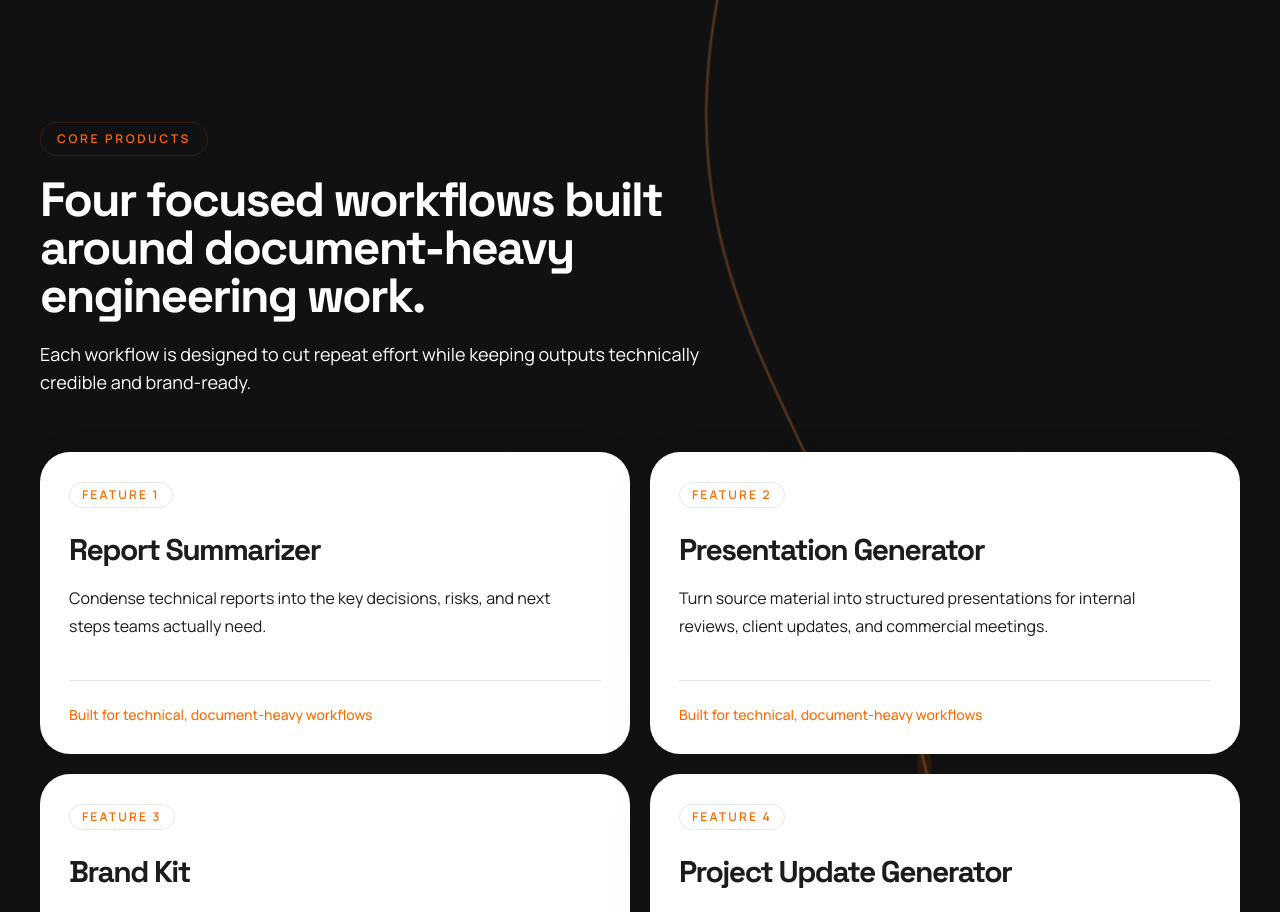
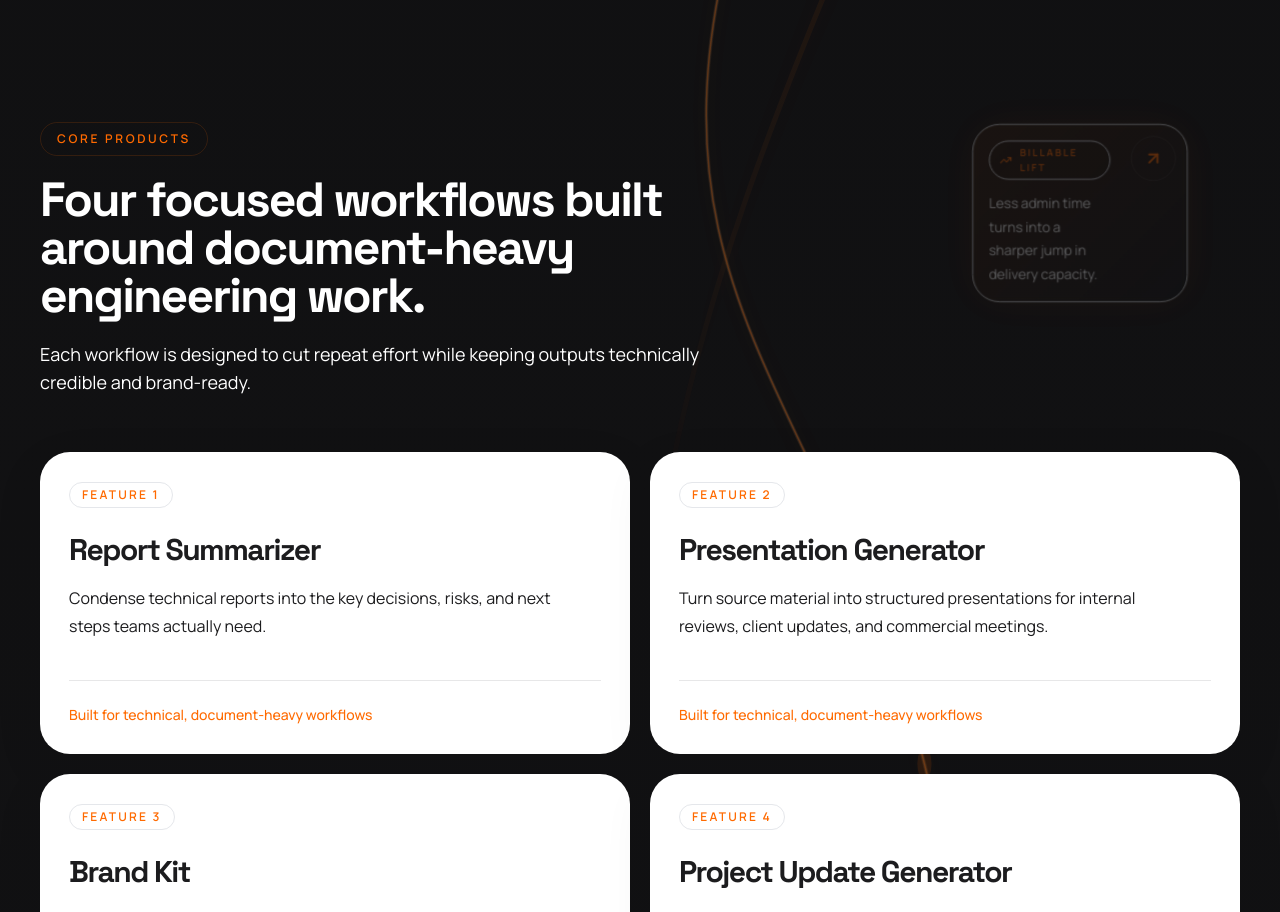
Before and after one commit to luverm/Reclaim, a Next.js app: page /Reclaim/ in a window 1280 px wide. Shown: the part 2640-3552 px from the top of the page. Built offline with nearby package versions, Linux system fonts and the light colour scheme.

Commit message:
Add mid-page billable lift surge

```diff
--- a/components/marketing/site-trend-background.tsx
+++ b/components/marketing/site-trend-background.tsx
@@ -1,6 +1,7 @@
 "use client";
 
 import { motion, useReducedMotion, useScroll, useTransform } from "framer-motion";
+import { ArrowUpRight, TrendingUp } from "lucide-react";
 
 const trendPath =
   "M 120 2820 C 220 2670, 320 2580, 450 2460 S 720 2230, 880 2100 S 1140 1880, 1040 1710 S 720 1490, 820 1320 S 1160 1080, 1070 900 S 760 650, 880 470 S 1150 250, 1260 110";
@@ -13,6 +14,9 @@ export function SiteTrendBackground() {
   const glowOpacity = useTransform(scrollYProgress, [0, 0.2, 0.9], [0.18, 0.32, 0.22]);
   const lineShift = useTransform(scrollYProgress, [0, 1], prefersReducedMotion ? [0, 0] : [0, -180]);
   const arrowLift = useTransform(scrollYProgress, [0, 1], prefersReducedMotion ? [0, 0] : [26, -14]);
+  const surgeY = useTransform(scrollYProgress, [0, 1], prefersReducedMotion ? [0, 0] : [90, -130]);
+  const surgeScale = useTransform(scrollYProgress, [0.2, 0.48, 0.62, 1], [0.9, 1.06, 1, 0.98]);
+  const surgeOpacity = useTransform(scrollYProgress, [0.18, 0.35, 0.8], [0, 0.9, 0.32]);
 
   return (
     <div className="pointer-events-none absolute inset-0 overflow-hidden" aria-hidden="true">
@@ -70,6 +74,16 @@ export function SiteTrendBackground() {
             style={{ pathLength, opacity: 0.22 }}
           />
 
+          <motion.path
+            d="M 760 1560 C 800 1480, 860 1410, 960 1310 S 1120 1110, 1220 920"
+            stroke="url(#trend-line-gradient)"
+            strokeWidth="5"
+            strokeLinecap="round"
+            vectorEffect="non-scaling-stroke"
+            filter="url(#trend-glow)"
+            style={{ opacity: surgeOpacity }}
+          />
+
           <circle cx="450" cy="2460" r="8" fill="#FF6A00" fillOpacity="0.15" />
           <circle cx="1040" cy="1710" r="8" fill="#FF6A00" fillOpacity="0.12" />
           <circle cx="820" cy="1320" r="8" fill="#FF6A00" fillOpacity="0.12" />
@@ -83,6 +97,42 @@ export function SiteTrendBackground() {
       >
         Upward output
       </motion.div>
+
+      <motion.div
+        style={{ y: surgeY, scale: surgeScale, opacity: surgeOpacity }}
+        animate={
+          prefersReducedMotion
+            ? {}
+            : {
+                boxShadow: [
+                  "0 0 0 rgba(255,106,0,0.0)",
+                  "0 0 42px rgba(255,106,0,0.16)",
+                  "0 0 0 rgba(255,106,0,0.0)"
+                ]
+              }
+        }
+        transition={{ duration: 4.8, repeat: Infinity, ease: "easeInOut" }}
+        className="absolute right-[7%] top-[46%] hidden w-[220px] rounded-[28px] border border-papaya/16 bg-[linear-gradient(135deg,rgba(255,106,0,0.14),rgba(255,255,255,0.03))] p-4 backdrop-blur-sm xl:block"
+      >
+        <div className="flex items-start justify-between gap-4">
+          <div>
+            <div className="inline-flex items-center gap-2 rounded-full border border-papaya/16 bg-black/10 px-2.5 py-1 text-[10px] font-semibold uppercase tracking-[0.2em] text-papaya">
+              <TrendingUp className="size-3.5" />
+              Billable lift
+            </div>
+            <p className="mt-3 max-w-[11rem] text-sm leading-6 text-white/78">
+              Less admin time turns into a sharper jump in delivery capacity.
+            </p>
+          </div>
+          <motion.div
+            animate={prefersReducedMotion ? {} : { x: [0, 6, 0], y: [0, -6, 0] }}
+            transition={{ duration: 2.6, repeat: Infinity, ease: "easeInOut" }}
+            className="rounded-full border border-white/10 bg-white/8 p-3 text-papaya"
+          >
+            <ArrowUpRight className="size-5 stroke-[2.4]" />
+          </motion.div>
+        </div>
+      </motion.div>
     </div>
   );
 }
```
